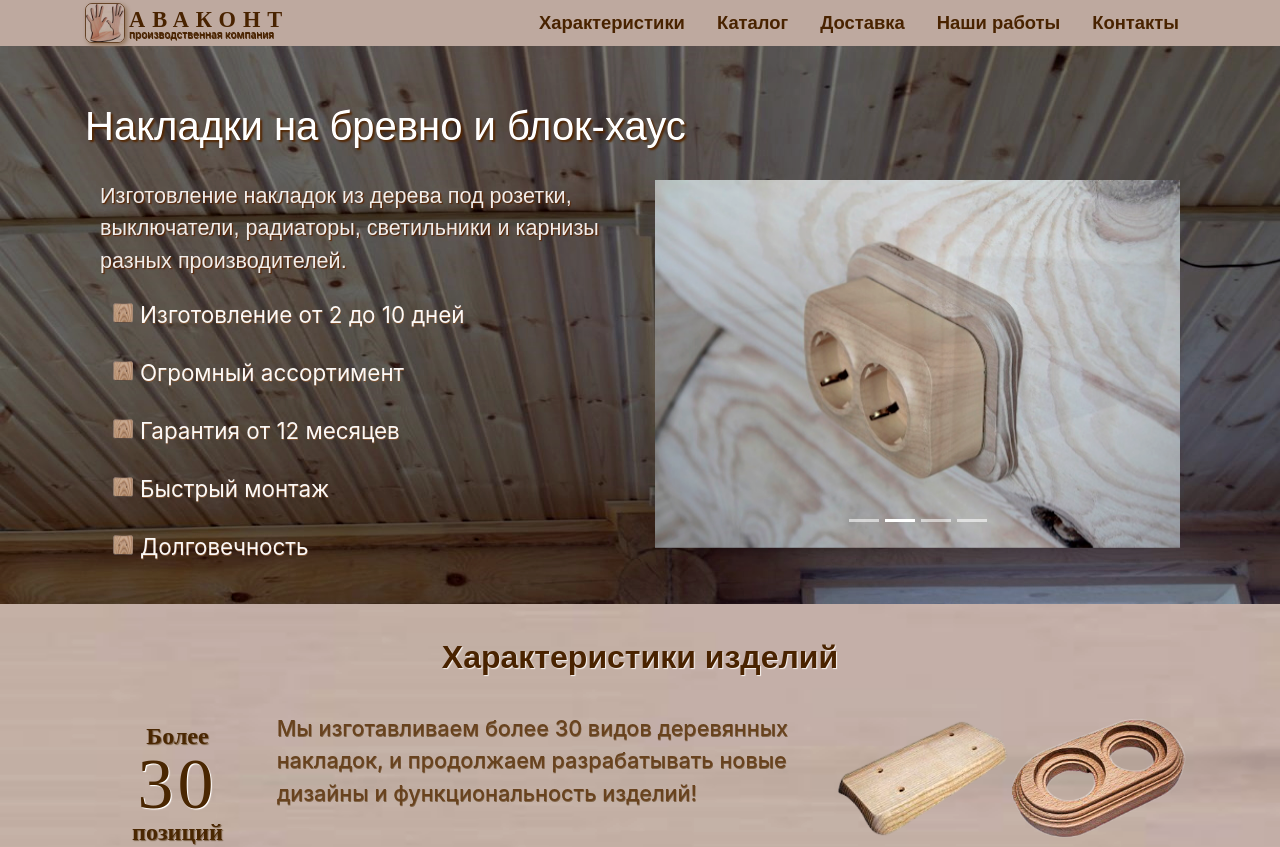
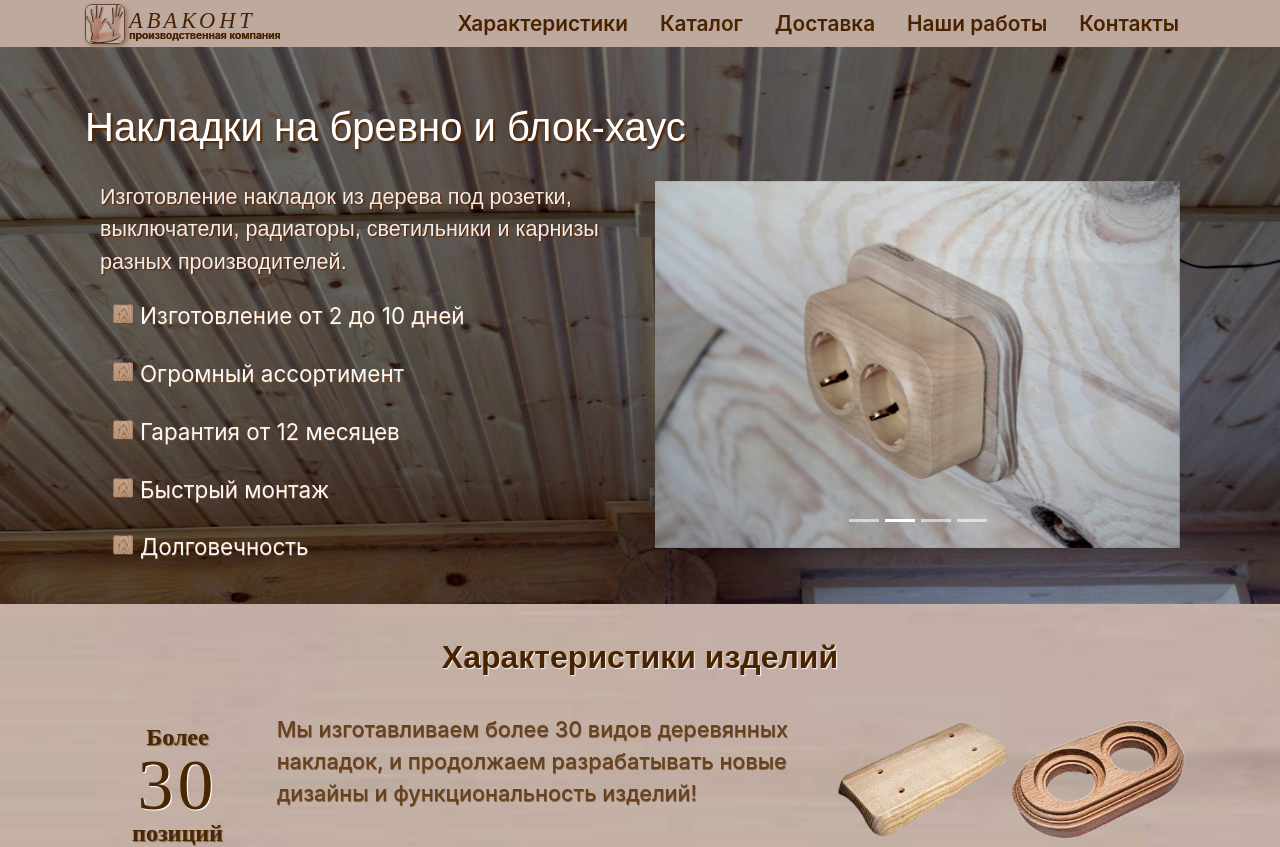
Before and after one commit to AnigalHub/Avacont, a Vue app: page / in a window 1280 px wide. Shown: the top 847 px of the page. Built offline with nearby package versions, Linux system fonts and the light colour scheme.

Commit message:
добавлен в navbar-brand в img alt

```diff
--- a/src/components/navbar.vue
+++ b/src/components/navbar.vue
@@ -2,7 +2,7 @@
     <b-navbar id="Nav" class="navbar-expand-xl sticky-top" toggleable>
         <b-container>
             <b-navbar-brand href=#home @click.prevent="scrollToTop()">
-                <img src="../../public/favicon.jpg"/>
+                <img src="../../public/favicon.jpg" alt="логотип_компании"/>
                 <div class="name_company">АВАКОНТ</div>
                 <div class="description_name">производственная компания</div>
             </b-navbar-brand>
@@ -77,8 +77,8 @@
         padding-right: 1rem !important;
         padding-left: 1rem !important;
         font-weight: 600;
-        font-size: 1.15rem !important;
-        font-family: 'Tenor Sans', sans-serif;
+        font-size: 1.3rem !important;
+
     }
     .nav-link:hover{
         font-weight: 700;
@@ -88,16 +88,17 @@
     .name_company{
         font-size: 1.4rem;
         color: #4E2B0B;
-        font-weight: 700;
-        letter-spacing: 7px;
-        font-family: 'Caveat', cursive;
+        font-weight: 500;
+        font-style: italic;
+        letter-spacing: 4px;
+        font-family: "Caveat", cursive;
     }
     .description_name{
-        font-size: 0.63rem;
+        font-size: 0.65rem;
         margin-top: -6%;
         color: #4E2B0B;
-        text-shadow: 0.05em 0.05em 0.05em #4E2B0B;
-        font-weight: 500;
+        font-weight: 600;
+        text-shadow: 0.025rem 0.025rem 0.025rem #4e2b0b;
     }
     @media screen and (max-width: 768px) {
         .nav-link {
```
